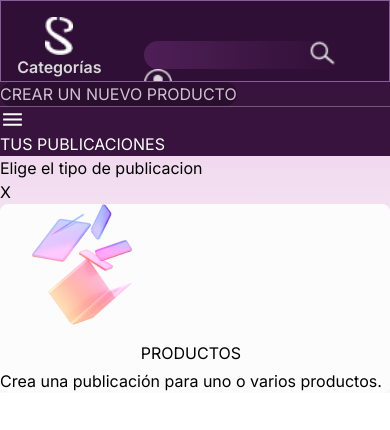
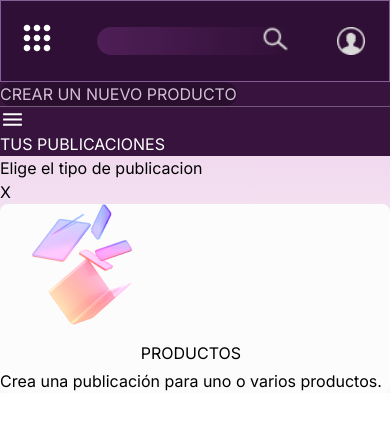
Before and after one commit to santiagoservera/sunfiEcommerce, a Next.js app: page /newProduct in a window 390 px wide. Shown: the top 430 px of the page. Built offline with nearby package versions, Linux system fonts and the light colour scheme.

Commit message:
Navbar responsive v1

```diff
--- a/src/components/Navbar.tsx
+++ b/src/components/Navbar.tsx
@@ -6,6 +6,12 @@ import { ModalCarrito } from './ModalCarrito';
 import { useAuth } from '@/context/Auth';
 
 export const Navbar = () => {
+  const [isOpen, setIsOpen] = useState(false);
+
+  const toggleNavbar = () => {
+    setIsOpen(!isOpen);
+  };
+
   const { dataLogin, showModal, setShowModal } = useAuth();
   const [search, setSearch] = useState('');
   const router = useRouter();
@@ -23,8 +29,8 @@ export const Navbar = () => {
   return (
     <header className="w-full z-10 bg-[#2F0F35] border-[1px] border-[#855E98] overflow-hidden">
       <nav className="containerWidth flex flex-wrap justify-between items-center py-4 lg:py-0 text-lg h-20 text-[#d8d8d8] ">
-        <div className="text-base text-[#d8d8d8] lg:text-lg font-semibold flex  w-full justify-between items-center">
-          <div className="lg:flex gap-20 items-center">
+        <div className="text-base text-[#d8d8d8] lg:text-lg font-semibold flex flex-wrap  w-full justify-between items-center">
+          <div className="lg:flex gap-20 items-center hidden">
             <Link href="/" className="lg:text-base lg:font-semibold">
               <img
                 src="/suinfiIconNavbar.png"
@@ -46,14 +52,160 @@ export const Navbar = () => {
               Vender
             </a>
           </div>
+          {/* <div className="md:hidden">
+            <button onClick={toggleNavbar}>{isOpen ? 'x' : 'Menu'}</button>
+          </div>
+          {isOpen && (
+            <div className="flex flex-col items-center basis-full">
+              <ul className="font-bold w-full h-auto text-black fixed top-[82px] flex-col items-center justify-center gap-10 left-0 z-[100] bg-white lg:hidden border border-black">
+                <li className="border border-black">
+                  <a
+                    className="hover:text-white transition-opacity duration-700 ease-in-out hover:opacity-80 block w-full text-center border border-black border-opacity-50"
+                    href="#"
+                  >
+                    Categorías
+                  </a>
+                  <a
+                    className="hover:text-white transition-opacity duration-700 ease-in-out hover:opacity-80 block w-full text-center border border-black border-opacity-50"
+                    href="#"
+                  >
+                    SECCIÓN 2
+                  </a>
+                  <a
+                    className="hover:text-white transition-opacity duration-700 ease-in-out hover:opacity-80 block w-full text-center border border-black border-opacity-50"
+                    href="#"
+                  >
+                    SECCIÓN 3
+                  </a>
+                  <a
+                    className="hover:text-white transition-opacity duration-700 ease-in-out hover:opacity-80 block w-full text-center border-t border-black border-opacity-50"
+                    href="#"
+                  >
+                    Vender
+                  </a>
+                </li>
+              </ul>
+            </div>
+          )} */}
 
-          <div className="lg:flex gap-10 mr-10 ml-10">
-            <form className="relative items-center" onSubmit={handleSubmit}>
+          <div className="lg:flex lg:gap-10 lg:mr-10 lg:ml-10 flex flex-row gap-10 items-center md:flex md:flex-row md:justify-between md:w-1/3">
+            <div className="md:hidden">
+              <button onClick={toggleNavbar}>
+                {isOpen ? (
+                  <svg
+                    xmlns="http://www.w3.org/2000/svg"
+                    width="40"
+                    height="40"
+                    viewBox="0 0 24 24"
+                  >
+                    <path
+                      fill="none"
+                      stroke="#ffffff"
+                      stroke-linecap="round"
+                      stroke-linejoin="round"
+                      stroke-width="2"
+                      d="M18 6L6 18M6 6l12 12"
+                    />
+                  </svg>
+                ) : (
+                  <svg
+                    _ngcontent-ng-c918816587=""
+                    width="40"
+                    height="40"
+                    viewBox="0 0 24 24"
+                    fill="none"
+                    xmlns="http://www.w3.org/2000/svg"
+                  >
+                    <path
+                      _ngcontent-ng-c918816587=""
+                      d="M8 6C8 7.10457 7.10457 8 6 8C4.89543 8 4 7.10457 4 6C4 4.89543 4.89543 4 6 4C7.10457 4 8 4.89543 8 6Z"
+                      fill="white"
+                    ></path>
+                    <path
+                      _ngcontent-ng-c918816587=""
+                      d="M8 12C8 13.1046 7.10457 14 6 14C4.89543 14 4 13.1046 4 12C4 10.8954 4.89543 10 6 10C7.10457 10 8 10.8954 8 12Z"
+                      fill="white"
+                    ></path>
+                    <path
+                      _ngcontent-ng-c918816587=""
+                      d="M6 20C7.10457 20 8 19.1046 8 18C8 16.8954 7.10457 16 6 16C4.89543 16 4 16.8954 4 18C4 19.1046 4.89543 20 6 20Z"
+                      fill="white"
+                    ></path>
+                    <path
+                      _ngcontent-ng-c918816587=""
+                      d="M14 6C14 7.10457 13.1046 8 12 8C10.8954 8 10 7.10457 10 6C10 4.89543 10.8954 4 12 4C13.1046 4 14 4.89543 14 6Z"
+                      fill="white"
+                    ></path>
+                    <path
+                      _ngcontent-ng-c918816587=""
+                      d="M12 14C13.1046 14 14 13.1046 14 12C14 10.8954 13.1046 10 12 10C10.8954 10 10 10.8954 10 12C10 13.1046 10.8954 14 12 14Z"
+                      fill="white"
+                    ></path>
+                    <path
+                      _ngcontent-ng-c918816587=""
+                      d="M14 18C14 19.1046 13.1046 20 12 20C10.8954 20 10 19.1046 10 18C10 16.8954 10.8954 16 12 16C13.1046 16 14 16.8954 14 18Z"
+                      fill="white"
+                    ></path>
+                    <path
+                      _ngcontent-ng-c918816587=""
+                      d="M18 8C19.1046 8 20 7.10457 20 6C20 4.89543 19.1046 4 18 4C16.8954 4 16 4.89543 16 6C16 7.10457 16.8954 8 18 8Z"
+                      fill="white"
+                    ></path>
+                    <path
+                      _ngcontent-ng-c918816587=""
+                      d="M20 12C20 13.1046 19.1046 14 18 14C16.8954 14 16 13.1046 16 12C16 10.8954 16.8954 10 18 10C19.1046 10 20 10.8954 20 12Z"
+                      fill="white"
+                    ></path>
+                    <path
+                      _ngcontent-ng-c918816587=""
+                      d="M18 20C19.1046 20 20 19.1046 20 18C20 16.8954 19.1046 16 18 16C16.8954 16 16 16.8954 16 18C16 19.1046 16.8954 20 18 20Z"
+                      fill="white"
+                    ></path>
+                  </svg>
+                )}
+              </button>
+            </div>
+            {isOpen && (
+              <div className="flex flex-col items-center ">
+                <ul className="font-bold w-full h-auto text-black fixed top-[82px] flex-col items-center justify-center gap-10 left-0 z-[100] bg-white lg:hidden border border-black">
+                  <li className="border border-black">
+                    <a
+                      className="hover:text-white transition-opacity duration-700 ease-in-out hover:opacity-80 block w-full text-center border border-black border-opacity-50"
+                      href="#"
+                    >
+                      Categorías
+                    </a>
+                    <a
+                      className="hover:text-white transition-opacity duration-700 ease-in-out hover:opacity-80 block w-full text-center border border-black border-opacity-50"
+                      href="#"
+                    >
+                      SECCIÓN 2
+                    </a>
+                    <a
+                      className="hover:text-white transition-opacity duration-700 ease-in-out hover:opacity-80 block w-full text-center border border-black border-opacity-50"
+                      href="#"
+                    >
+                      SECCIÓN 3
+                    </a>
+                    <a
+                      className="hover:text-white transition-opacity duration-700 ease-in-out hover:opacity-80 block w-full text-center border-t border-black border-opacity-50"
+                      href="#"
+                    >
+                      Vender
+                    </a>
+                  </li>
+                </ul>
+              </div>
+            )}
+            <form
+              className="relative items-center  flex gap-3 md:flex md:justify-end"
+              onSubmit={handleSubmit}
+            >
               <input
                 onChange={(e) => setSearch(e.target.value)}
                 type="text"
                 value={search}
-                className="relative flex w-[200px] h-7 lg:h-9 lg:w-[400px] rounded-full border-none bg-gradient-to-r from-[#4f1f57] to-[#2f0f35] pl-5 pr-12 text-[#d8d8d8] outline-none focus:cursor-text font-normal searchValue"
+                className="block relative lg:flex w-[200px] h-7 lg:h-9 lg:w-[400px] rounded-full border-none bg-gradient-to-r from-[#4f1f57] to-[#2f0f35] pl-5 pr-12 text-[#d8d8d8] outline-none focus:cursor-text font-normal searchValue"
               />
               <img
                 src="/searchIcon.png"
```
